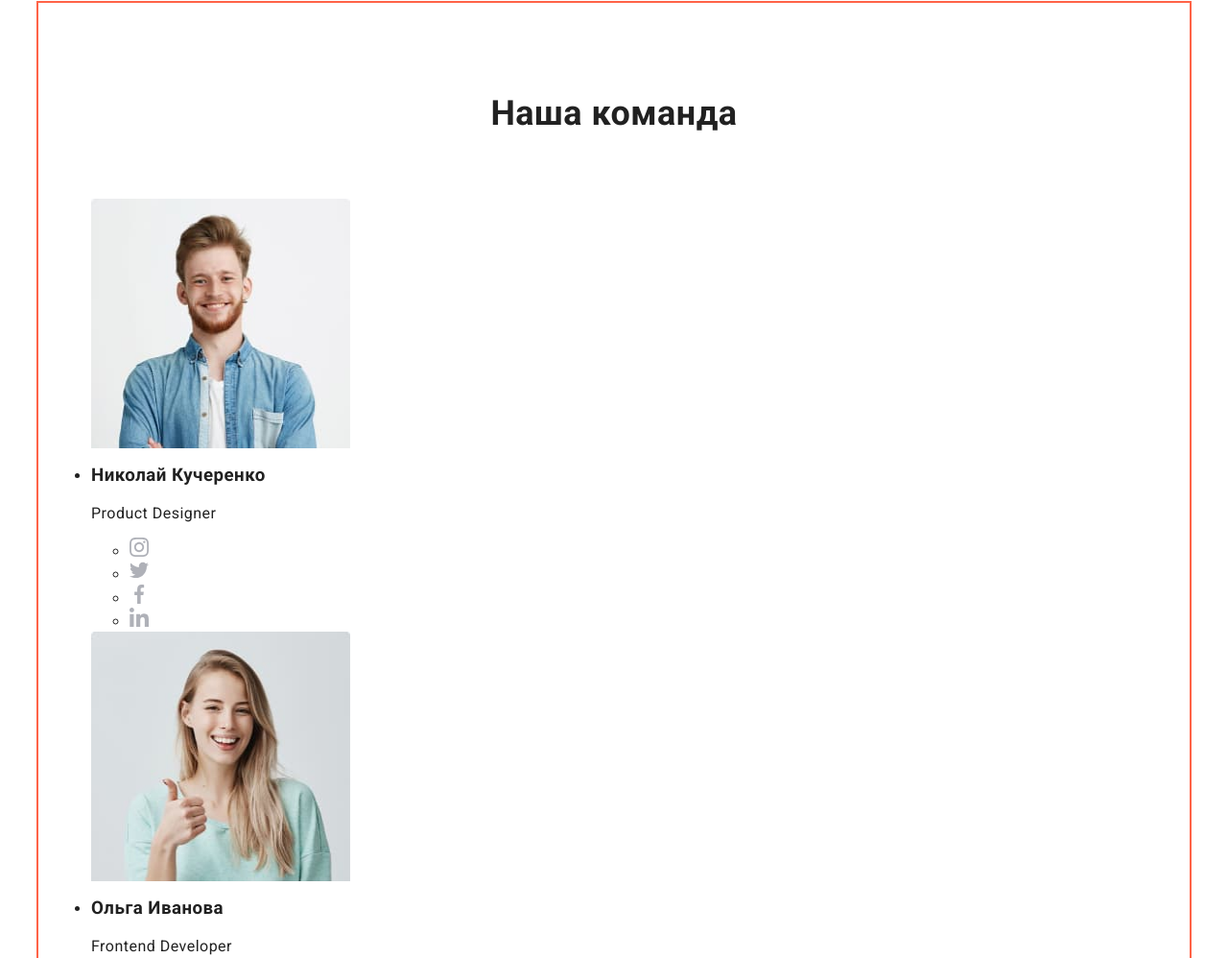
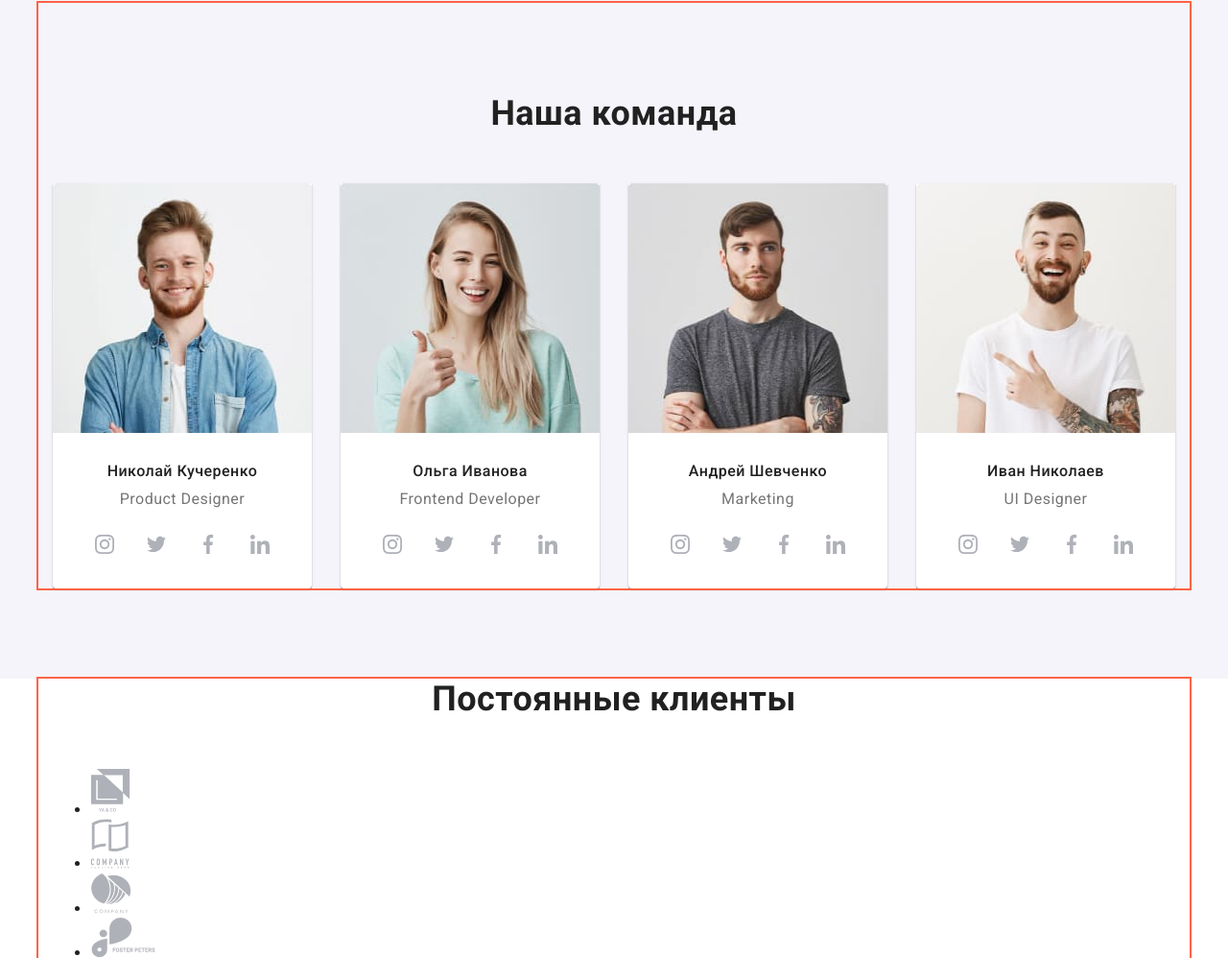
Before and after one commit to AnnaSimolchuk/goit-markup-hw-07, a plain HTML site: page index.html in a window 1280 px wide. Shown: the part 1593-2591 px from the top of the page at 96% size. Drawn offline with nearby package versions, Linux system fonts and the light colour scheme.

Commit message:
добавляет стили секции команда

```diff
--- a/index.html
+++ b/index.html
@@ -173,7 +173,7 @@
       </section>
 
       <!-- Section Team -->
-      <section class="section">
+      <section class="section team">
         <div class="container">
           <h2 class="section-title-padding">Наша команда</h2>
           <ul class="team-list">
--- a/sass/components/webstudio/_team.scss
+++ b/sass/components/webstudio/_team.scss
@@ -1,3 +1,7 @@
+.team {
+  background-color: $secondary-background-color;
+}
+
 .section-title-padding {
   margin: 0;
   padding-top: 94px;
@@ -9,3 +13,69 @@
   line-height: 1.2;
   text-align: center;
 }
+
+.team-list {
+  display: flex;
+  @extend %list;
+
+  .member {
+    background: $background-color;
+    box-shadow: 0px 2px 1px rgba(0, 0, 0, 0.2), 0px 1px 1px rgba(0, 0, 0, 0.14),
+      0px 1px 3px rgba(0, 0, 0, 0.12);
+    border-radius: 0px 0px 4px 4px;
+
+    &:not(:last-child) {
+      margin-right: 30px;
+    }
+  }
+}
+
+.member {
+  .name {
+    margin-top: 30px;
+    margin-bottom: 10px;
+
+    color: $primary-text-color;
+    font-weight: 500;
+    font-size: 16px;
+    line-height: 1.19;
+    text-align: center;
+  }
+
+  .role {
+    margin-top: 0;
+    margin-bottom: 16px;
+
+    color: $secondary-text-color;
+    font-size: 16px;
+    line-height: 1.2;
+    text-align: center;
+  }
+}
+
+.logo-list {
+  @extend %list;
+  display: flex;
+  justify-content: center;
+  margin-bottom: 24px;
+
+  .icon-logo:not(:last-child) {
+    margin-right: 10px;
+  }
+}
+
+.icon {
+  @include centeredFlex(inline-flex);
+  width: 44px;
+  height: 44px;
+  cursor: pointer;
+  border-radius: 50%;
+
+  transition: all 250ms $cubic;
+
+  &:hover,
+  :focus {
+    --color1: #fff;
+    background-color: $accent;
+  }
+}
```
Also changed, not shown: css/main.css, css/main.min.css, 2 other files.
